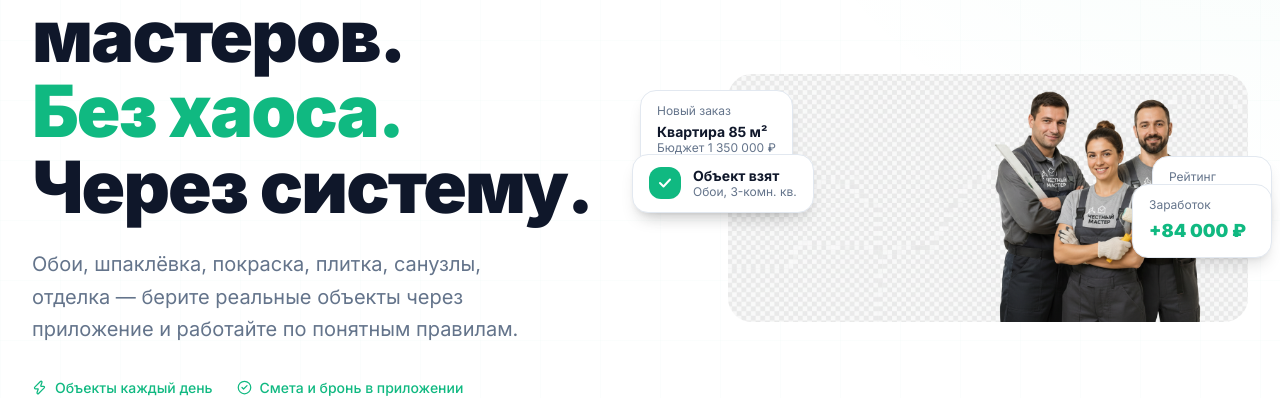
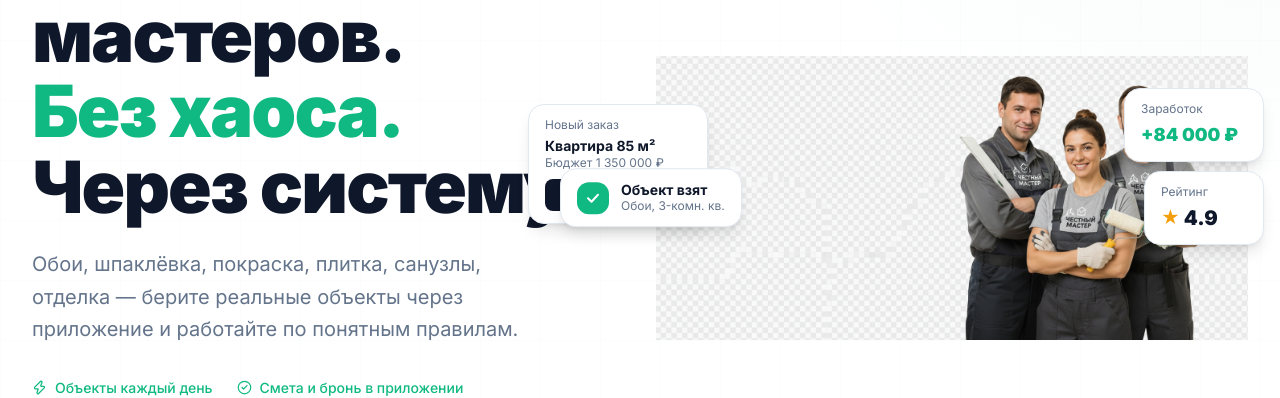
Before and after one commit to ArtemNech-eng/sfera888, a React (Vite) app in the folder artifacts/master-landing-v2/: page / in a window 1280 px wide. Shown: the part 260-658 px from the top of the page. Built offline with nearby package versions, Linux system fonts and the light colour scheme; no server answers.

Commit message:
Fix Hero photo layout and card positioning

```diff
--- a/artifacts/master-landing-v2/src/components/Hero.tsx
+++ b/artifacts/master-landing-v2/src/components/Hero.tsx
@@ -89,15 +89,16 @@ const Hero: React.FC<HeroProps> = ({ botUrl }) => {
           </div>
 
           {/* ── Right column: illustration ── */}
-          <div className="relative flex items-center justify-center lg:justify-end pt-8 lg:pt-0">
+          <div className="flex items-end justify-center lg:justify-end pt-8 lg:pt-0">
+            <div className="relative">
               <img
                 src={mastersHero}
                 alt="Мастера"
-              className="w-full max-w-[520px] h-auto rounded-3xl"
+                className="w-full max-w-[600px] h-auto"
               />
 
               {/* Floating card: Новый заказ */}
-            <div className="absolute top-4 left-0 sm:-left-4 bg-white rounded-2xl shadow-lg border border-[#E2E8F0] px-4 py-3 max-w-[200px]">
+              <div className="absolute top-12 -left-32 bg-white rounded-2xl shadow-lg border border-[#E2E8F0] px-4 py-3 w-[180px]">
                 <p className="text-[#64748B] text-xs mb-1">Новый заказ</p>
                 <p className="text-[#0F172A] font-bold text-sm leading-tight">Квартира 85 м²</p>
                 <p className="text-[#64748B] text-xs mb-2">Бюджет 1 350 000 ₽</p>
@@ -107,7 +108,7 @@ const Hero: React.FC<HeroProps> = ({ botUrl }) => {
               </div>
 
               {/* Floating card: Объект взят */}
-            <div className="absolute top-20 -left-2 sm:-left-6 bg-white rounded-2xl shadow-lg border border-[#E2E8F0] px-4 py-3 flex items-center gap-3 min-w-[160px]">
+              <div className="absolute top-1/2 -left-24 -translate-y-1/2 bg-white rounded-2xl shadow-lg border border-[#E2E8F0] px-4 py-3 flex items-center gap-3 min-w-[160px]">
                 <div className="w-8 h-8 rounded-xl bg-[#10B981] flex items-center justify-center flex-shrink-0">
                   <svg width="16" height="16" viewBox="0 0 16 16" fill="none">
                     <path d="M3 8l3.5 3.5L13 4.5" stroke="white" strokeWidth="2" strokeLinecap="round" strokeLinejoin="round" />
@@ -119,19 +120,20 @@ const Hero: React.FC<HeroProps> = ({ botUrl }) => {
                 </div>
               </div>
 
+              {/* Floating card: Заработок */}
+              <div className="absolute top-8 -right-4 bg-white rounded-2xl shadow-lg border border-[#E2E8F0] px-4 py-3 min-w-[140px]">
+                <p className="text-[#64748B] text-xs mb-1">Заработок</p>
+                <p className="text-[#10B981] font-black text-lg">+84 000 ₽</p>
+              </div>
+
               {/* Floating card: Rating */}
-            <div className="absolute top-1/3 -right-2 sm:-right-6 bg-white rounded-2xl shadow-lg border border-[#E2E8F0] px-4 py-3 min-w-[120px]">
+              <div className="absolute bottom-1/3 -right-4 bg-white rounded-2xl shadow-lg border border-[#E2E8F0] px-4 py-3 min-w-[120px]">
                 <p className="text-[#64748B] text-xs mb-1">Рейтинг</p>
                 <div className="flex items-center gap-1">
                   <span className="text-[#F59E0B] text-lg">★</span>
                   <span className="text-[#0F172A] font-black text-xl">4.9</span>
                 </div>
               </div>
-
-            {/* Floating card: Earnings */}
-            <div className="absolute bottom-16 -right-2 sm:-right-6 bg-white rounded-2xl shadow-lg border border-[#E2E8F0] px-4 py-3 min-w-[140px]">
-              <p className="text-[#64748B] text-xs mb-1">Заработок</p>
-              <p className="text-[#10B981] font-black text-lg">+84 000 ₽</p>
             </div>
           </div>
 
```
Lines whose indentation alone changed are shown as unchanged.
